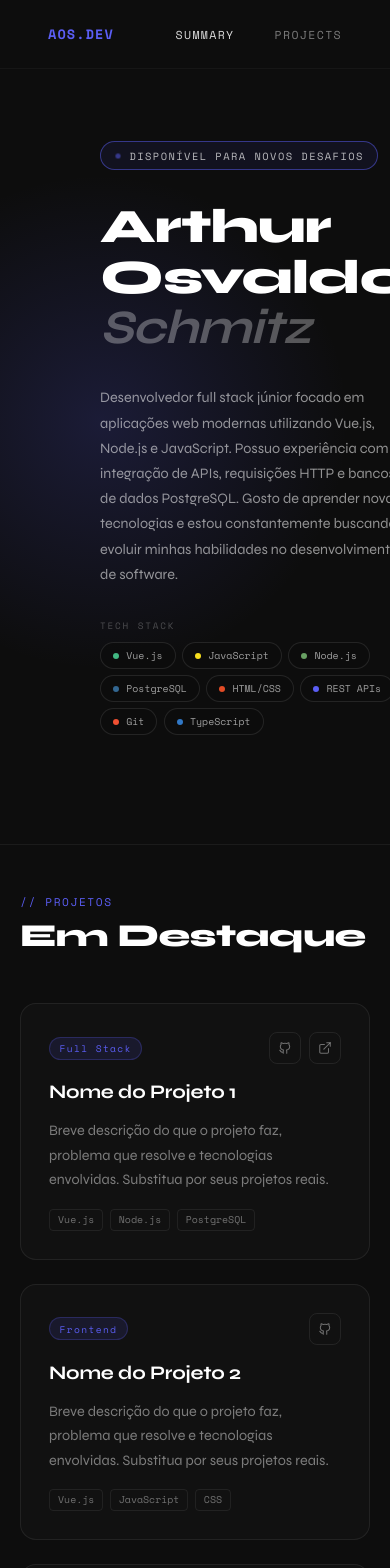
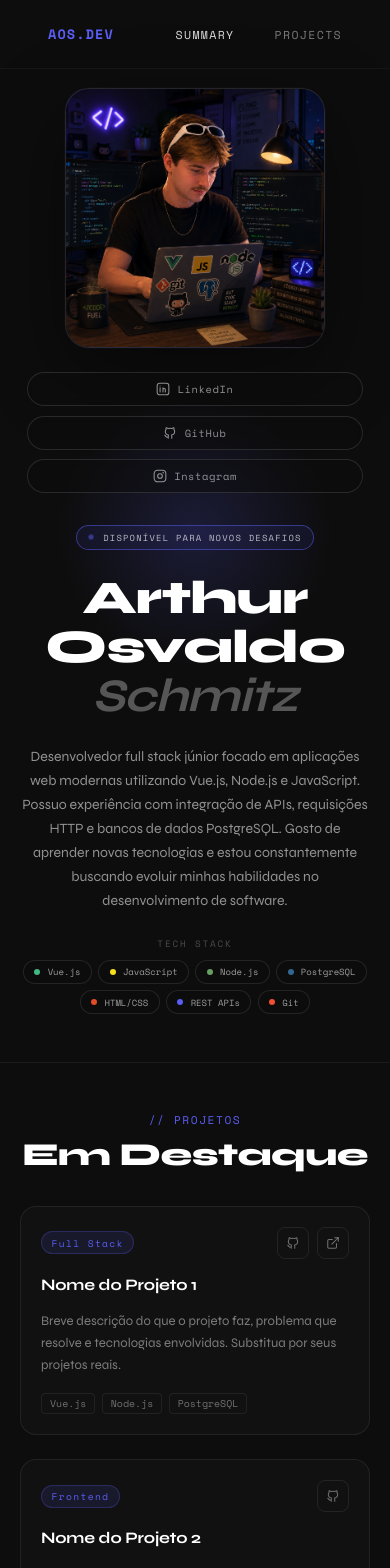
Before and after one commit to AOS2301/resume, a Vue app in the folder frontend/: page / in a window 390 px wide. Shown: the top 1568 px of the page. Built offline with nearby package versions, Linux system fonts and the light colour scheme.

Commit message:
ajustes na responisividade do portifólio

```diff
--- a/frontend/src/assets/home.css
+++ b/frontend/src/assets/home.css
@@ -6,6 +6,11 @@
 *::after {
   box-sizing: border-box;
   -webkit-tap-highlight-color: transparent;
+}
+
+img {
+  max-width: 100%;
+  display: block;
 }
 
 .home {
@@ -47,8 +52,9 @@
 
 .hero-image {
   position: relative;
-  width: 520px;
-  height: 520px;
+  width: min(520px, 100%);
+  aspect-ratio: 1 / 1;
+  height: auto;
   justify-self: center;
   border-radius: 36px;
   overflow: hidden;
@@ -401,57 +407,170 @@
   }
 }
 
-/* ── Tablet ── ≤ 1024px ─────────────────────────── */
+/* ──────────────────────────────────────────────── */
+/* ── Tablet ───────────────────────────────────── */
+/* ──────────────────────────────────────────────── */
 @media (max-width: 1024px) {
+
+  .hero {
+    grid-template-columns: 1fr;
+    padding: 7rem 2rem 4rem;
+    gap: 3rem;
+    min-height: auto;
+  }
+
   .hero-content {
-    padding: 8rem 3rem 5rem;
-    max-width: 520px;
+    padding: 0;
+    max-width: 100%;
+    align-items: center;
+    text-align: center;
+  }
+
+  .hero-bio {
+    max-width: 700px;
+  }
+
+  .hero-image-wrapper {
+    order: -1;
+  }
+
+  .hero-image {
+    width: min(420px, 100%);
+    height: min(420px, 100vw);
   }
 
   .projects {
-    padding: 4rem 3rem 5rem;
+    padding: 4rem 2rem;
+  }
+
+  .projects-grid {
+    grid-template-columns: repeat(auto-fit, minmax(280px, 1fr));
   }
 }
 
-/* ── Mobile ── ≤ 768px ──────────────────────────── */
+/* ──────────────────────────────────────────────── */
+/* ── Mobile ───────────────────────────────────── */
+/* ──────────────────────────────────────────────── */
 @media (max-width: 768px) {
 
-  /* foto vira backdrop total com overlay mais pesado */
-  .hero-photo {
-    object-position: 65% top;
+  .hero {
+    padding: 6rem 1.25rem 3rem;
+    gap: 2rem;
+  }
+
+  .hero::before {
+    width: 280px;
+    height: 280px;
+    right: 50%;
+    transform: translate(50%, -50%);
   }
 
   .hero-content {
-    padding: 6rem 1.5rem 4rem;
-    max-width: 100%;
+    gap: 1.5rem;
+  }
+
+  .hero-name {
+    align-items: center;
+  }
+
+  .name-first,
+  .name-last {
+    font-size: clamp(2.3rem, 12vw, 4rem);
+    text-align: center;
+  }
+
+  .hero-bio {
+    font-size: 0.95rem;
+    line-height: 1.7;
+    text-align: center;
+  }
+
+  .hero-image {
+    width: 100%;
+    max-width: 320px;
+    height: 320px;
+    border-radius: 24px;
+  }
+
+  .hero-photo {
+    object-position: center top;
+  }
+
+  .tech-stack {
+    align-items: center;
+  }
+
+  .tech-grid {
+    justify-content: center;
+  }
+
+  .social-links {
+    justify-content: center;
+    gap: 0.6rem;
+  }
+
+  .social-link {
+    font-size: 0.65rem;
+    padding: 0.5rem 0.9rem;
   }
 
   .projects {
-    padding: 3.5rem 1.5rem 4rem;
+    padding: 3rem 1.25rem;
+    gap: 2rem;
+  }
+
+  .projects-header {
+    text-align: center;
+    align-items: center;
   }
 
   .projects-grid {
     grid-template-columns: 1fr;
   }
-}
 
-/* ── Mobile pequeno ── ≤ 480px ───────────────────── */
-@media (max-width: 480px) {
-  .hero-content {
-    padding: 5.5rem 1.25rem 3.5rem;
-  }
-
-  .projects {
-    padding: 3rem 1.25rem;
+  .project-card {
+    padding: 1.25rem;
   }
 }
 
-@media (prefers-reduced-motion: reduce) {
+/* ──────────────────────────────────────────────── */
+/* ── Mobile pequeno ───────────────────────────── */
+/* ──────────────────────────────────────────────── */
+@media (max-width: 480px) {
 
-  *,
-  *::before,
-  *::after {
-    animation-duration: 0.01ms !important;
-    transition-duration: 0.01ms !important;
+  .hero {
+    padding-top: 5.5rem;
+  }
+
+  .hero-image {
+    max-width: 260px;
+    height: 260px;
+  }
+
+  .availability-badge {
+    font-size: 0.55rem;
+    padding: 0.3rem 0.7rem;
+  }
+
+  .hero-bio {
+    font-size: 0.88rem;
+  }
+
+  .tech-pill {
+    font-size: 0.56rem;
+    padding: 0.28rem 0.65rem;
+  }
+
+  .social-link {
+    width: 100%;
+    justify-content: center;
+  }
+
+  .project-title {
+    font-size: 1rem;
+  }
+
+  .project-desc {
+    font-size: 0.82rem;
   }
 }
--- a/frontend/src/views/Home.vue
+++ b/frontend/src/views/Home.vue
@@ -135,7 +135,6 @@ export default {
         { name: 'HTML/CSS',    color: '#e34c26' },
         { name: 'REST APIs',   color: '#5b5ef4' },
         { name: 'Git',         color: '#f05032' },
-        { name: 'TypeScript',  color: '#3178c6' },
       ],
       projects: [
         {
```
